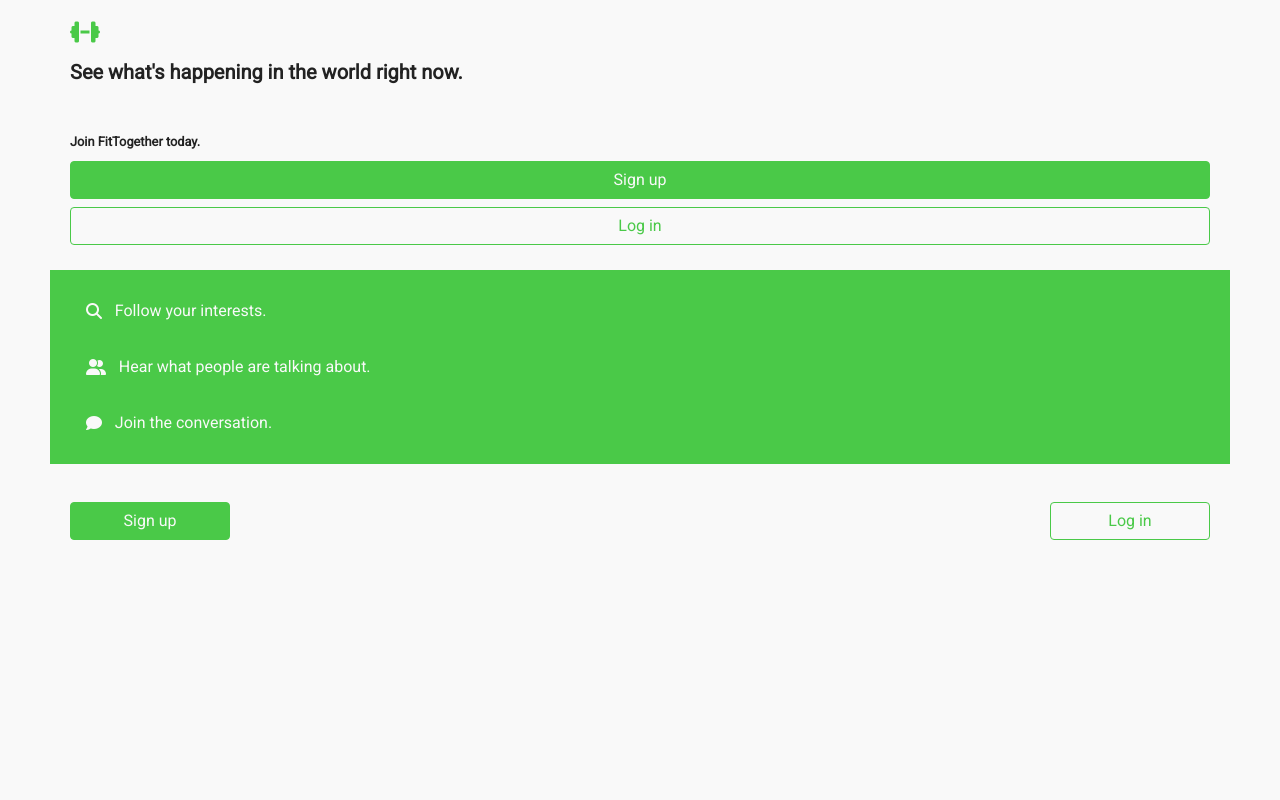
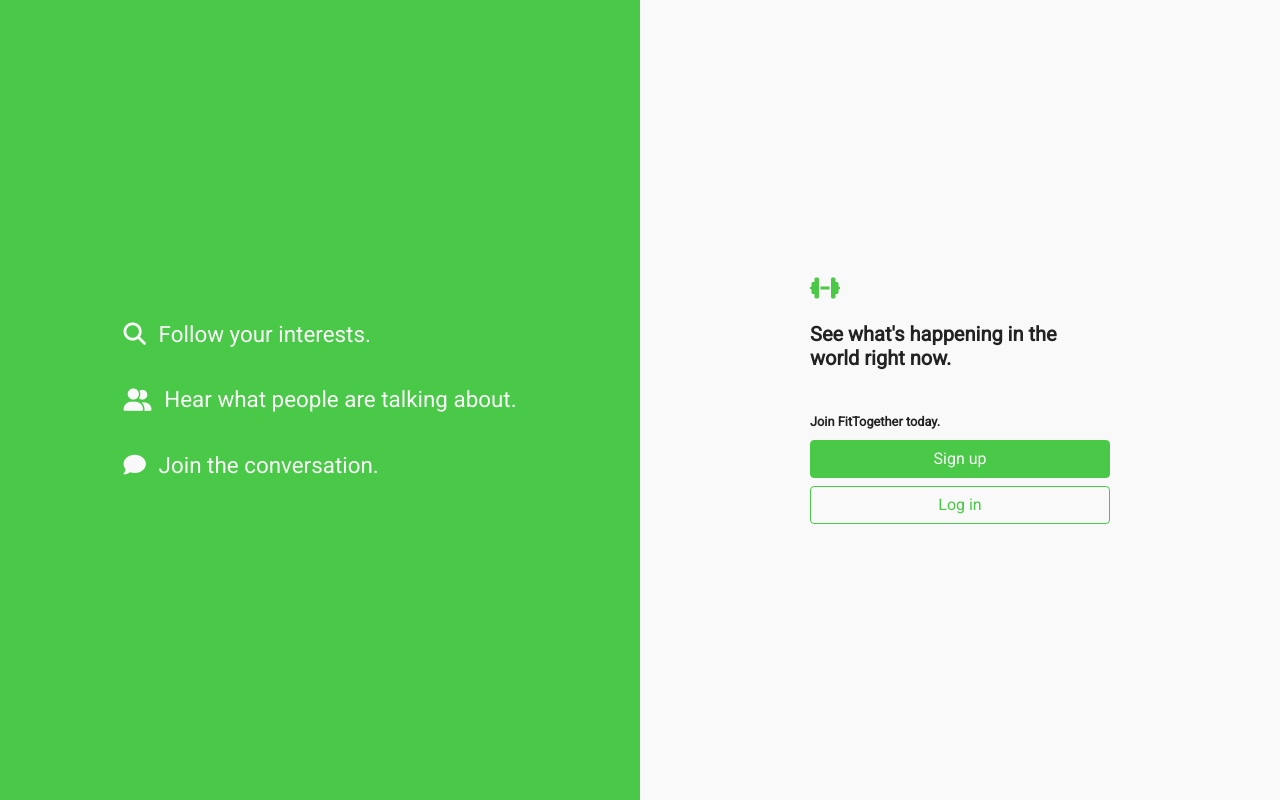
Before and after one commit to 0chriscrew0/fit-together-client, a React (Create React App) app: page / in a window 1280 px wide. Built offline with nearby package versions, Linux system fonts and the light colour scheme.

Commit message:
finish styling join component

```diff
--- a/src/components/User/Join.tsx
+++ b/src/components/User/Join.tsx
@@ -5,7 +5,10 @@
   render() {
     return (
       <div className="join">
-        <div className="container">
+        <div className="container-fluid">
+          <div className="row join-row">
+            <div className="col-md-6 join-right">
+              <div className="join-main">
                 <div>
                   <i className="fas fa-dumbbell dumbell-icon" />
                 </div>
@@ -19,33 +22,36 @@
                 <Link className="btn btn-block btn-outline-primary" to="/login">
                   Log in
                 </Link>
+              </div>
+            </div>
 
+            <div className="col-md-6 join-left">
               <div className="join-info">
-            <div>
+                <div className="join-info-inner">
+                  <div className="join-info-item">
                     <i className="fas fa-search" />
                     <p>Follow your interests.</p>
                   </div>
-            <div>
+                  <div className="join-info-item">
                     <i className="fas fa-user-friends" />
                     <p>Hear what people are talking about.</p>
                   </div>
-            <div>
+                  <div className="join-info-item">
                     <i className="fas fa-comment" />
                     <p>Join the conversation.</p>
                   </div>
                 </div>
-
-          <div className="join-buttons">
-            <span>
+              </div>
+            </div>
+          </div>
+          <div className="col-12 p-0 join-buttons">
             <Link className="btn btn-primary" to="/register">
               Sign up
             </Link>
-            </span>
-            <span>
+
             <Link className="btn btn-outline-primary" to="/login">
               Log in
             </Link>
-            </span>
           </div>
         </div>
       </div>
--- a/src/scss/pages/_join.scss
+++ b/src/scss/pages/_join.scss
@@ -1,15 +1,19 @@
 .join {
   padding: 20px 0;
+
+  .join-left {
+    padding: 0;
+  }
 
   .dumbell-icon {
     color: $primary;
     font-size: 24px;
-    margin-bottom: 1rem;
+    margin-bottom: 1.4rem;
   }
 
   h5 {
     font-weight: 600;
-    margin-bottom: 3rem;
+    margin-bottom: 2.6rem;
   }
 
   .join-text {
@@ -22,15 +26,13 @@
     margin-top: 1.6rem;
     margin-bottom: 2.4rem;
     background-color: $primary;
-    margin-left: -20px;
-    margin-right: -20px;
     padding: 0.8rem 20px;
     color: $white;
 
-    div {
+    .join-info-item {
       display: flex;
       align-items: center;
-      padding: 1rem;
+      padding: 1rem 1.6rem;
     }
 
     p {
@@ -43,7 +45,60 @@
     display: flex;
     justify-content: space-between;
     a {
-      width: 10rem;
+      width: 45%;
+    }
+    @include media-breakpoint-up(md) {
+      display: none;
+    }
+  }
+
+  @include media-breakpoint-up(md) {
+    padding: 0;
+
+    .join-row {
+      height: 100vh;
+      flex-direction: row-reverse;
+      align-items: center;
+    }
+
+    .join-left,
+    .join-right {
+      height: 40%;
+    }
+
+    .join-left {
+      height: 100%;
+      padding: 0;
+    }
+
+    .join-info {
+      margin: 0;
+      height: 100%;
+      display: flex;
+      padding: 0;
+      .join-info-inner {
+        margin: auto;
+        display: flex;
+        flex-direction: column;
+        justify-content: flex-start;
+        font-size: 1.4rem;
+        align-self: center;
+        div {
+          width: 100%;
+        }
+      }
+    }
+
+    .join-right {
+      display: flex;
+      flex-direction: column;
+      justify-content: center;
+      padding: 0;
+    }
+
+    .join-main {
+      margin: auto;
+      max-width: 300px;
     }
   }
 }
```
Also changed, not shown: src/css/main.css. Lines whose indentation alone changed are shown as unchanged.
